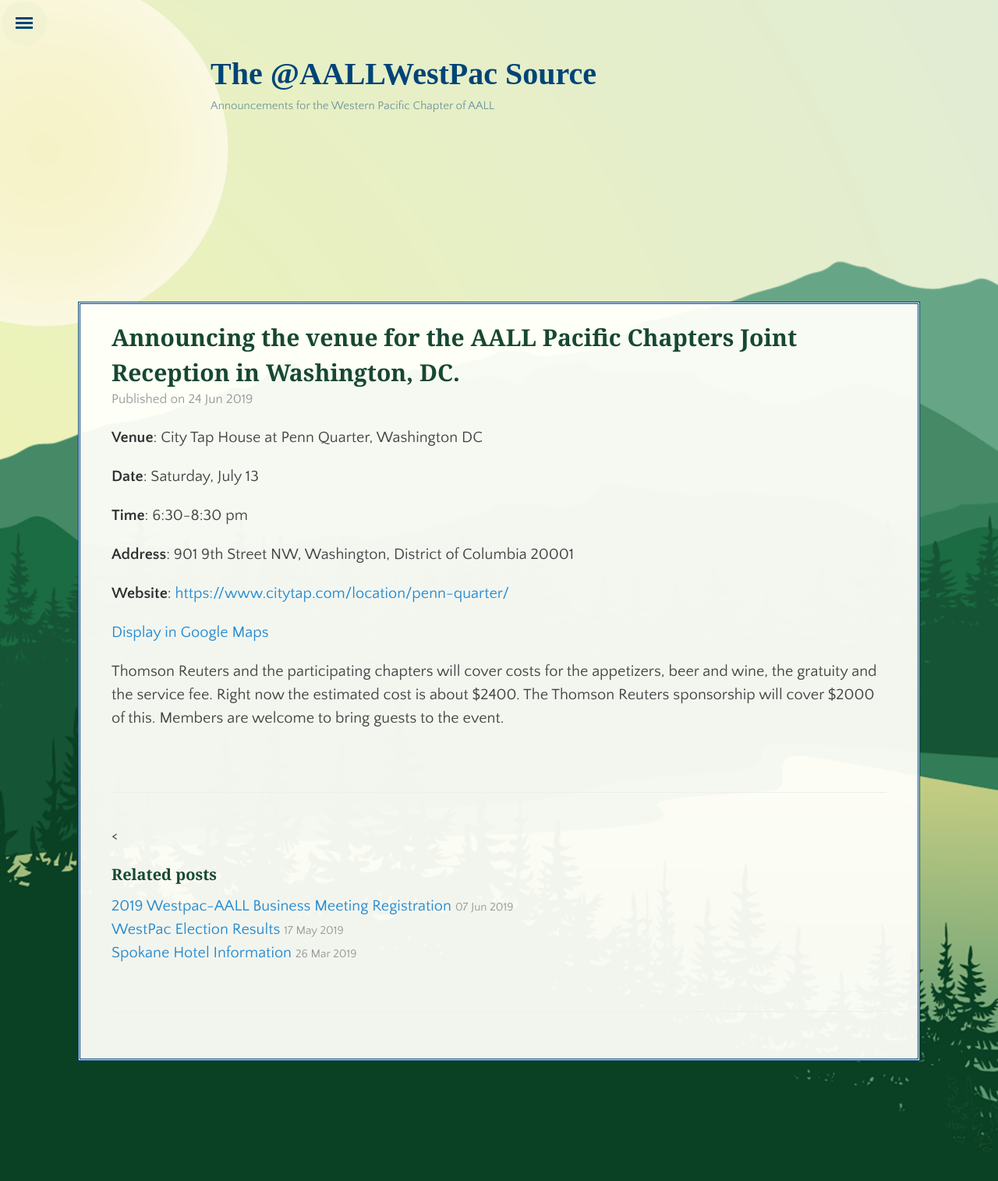
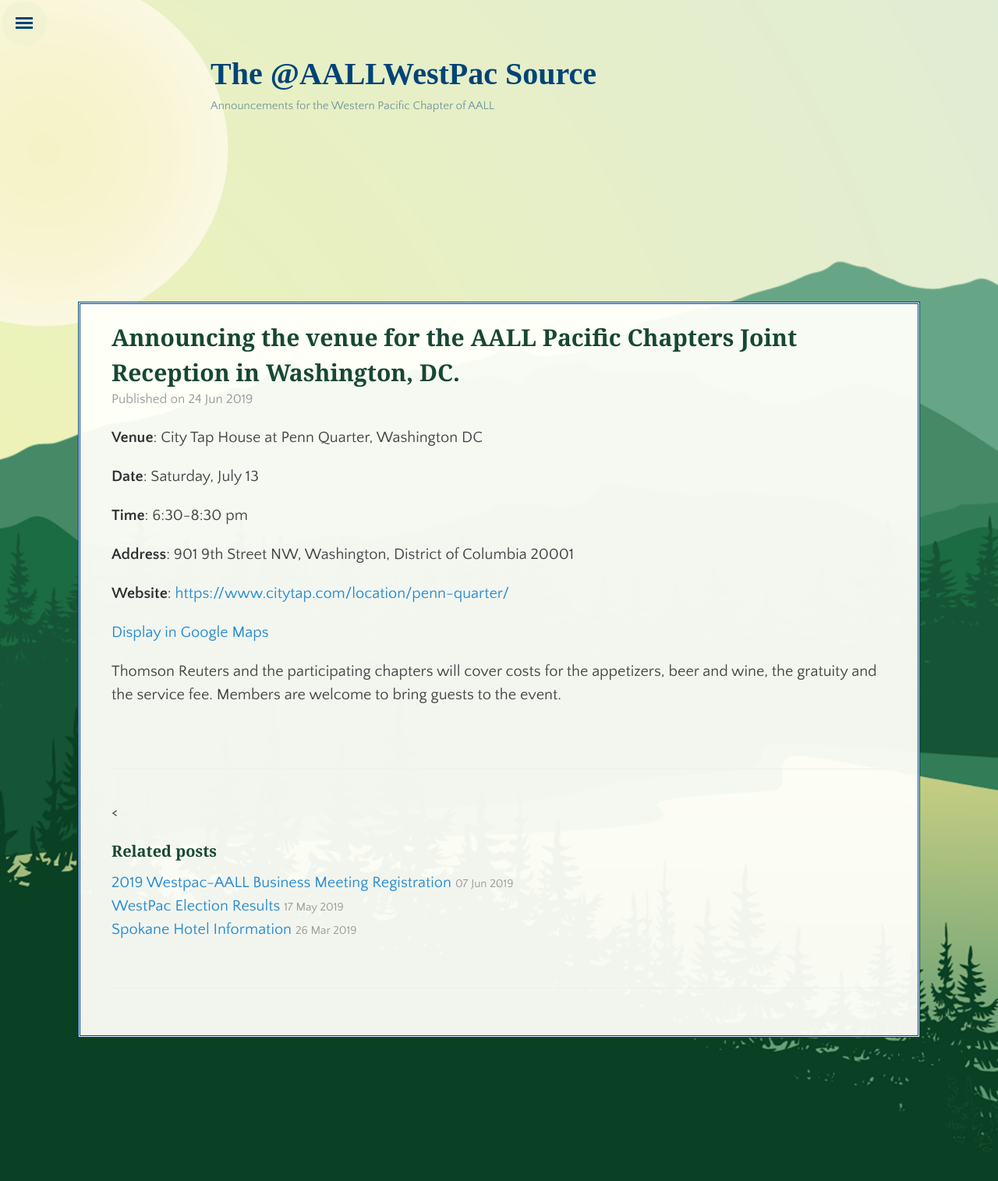
Before and after one commit to aallwestpac/aallwestpac.github.io, a Jekyll site: the page built from _posts/2019-06-24-pacific-chapters-joint-reception-aall.md, in a window 1280 px wide. Shown: the top 1515 px of the page at 78% size. Built offline with Jekyll 4.4.1, drawn with Linux system fonts in a browser that asks for light colours; some web fonts are replaced.

Commit message:
Update 2019-06-24-pacific-chapters-joint-reception-aall.md

```diff
--- a/_posts/2019-06-24-pacific-chapters-joint-reception-aall.md
+++ b/_posts/2019-06-24-pacific-chapters-joint-reception-aall.md
@@ -20,4 +20,4 @@ published: true
 
 [Display in Google Maps](https://www.google.com/maps/dir/Convention+Center,+Washington,+DC/City+Tap+House,+9th+Street+Northwest,+Washington,+DC/@38.9029196,-77.0251279,17z/data=!3m1!4b1!4m14!4m13!1m5!1m1!1s0x89b7b7fff95a4463:0xc9c1eec31cdccfd4!2m2!1d-77.023105!2d38.904963!1m5!1m1!1s0x89b7b792474c836b:0x3080aabf896b34eb!2m2!1d-77.02385!2d38.9010463!3e2)
 
-Thomson Reuters and the participating chapters will cover costs for the appetizers, beer and wine, the gratuity and the service fee. Right now the estimated cost is about $2400. The Thomson Reuters sponsorship will cover $2000 of this. Members are welcome to bring guests to the event.
+Thomson Reuters and the participating chapters will cover costs for the appetizers, beer and wine, the gratuity and the service fee. Members are welcome to bring guests to the event.
```
